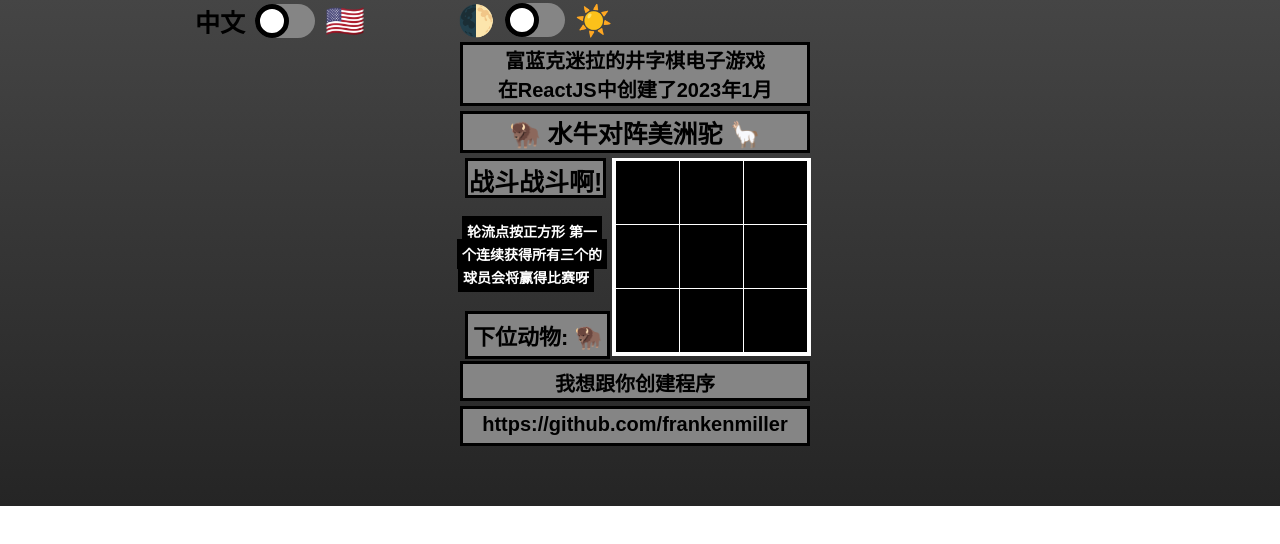
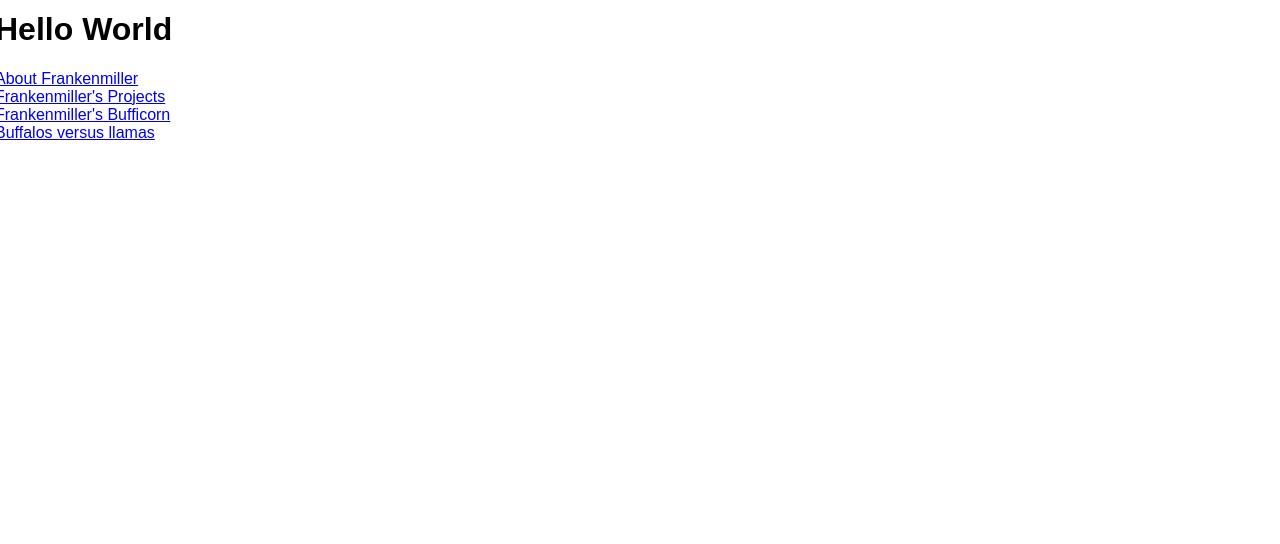
Before and after one commit to frankenmiller/buffalos-vs-llamas, a React (Create React App) app: page / in a window 1280 px wide. Shown: the top 544 px of the page. Built offline with nearby package versions, Linux system fonts and the light colour scheme.

Commit message:
Added files for about/bufficorn/projects, got links est'd

```diff
--- a/src/index.css
+++ b/src/css/index.css
@@ -283,110 +283,3 @@ p.dark-mode {
 #sunandmoon {
   font-size: 30px;
 }
-
-.dark-mode-container {
-  display: flex;
-  justify-content: center;
-  align-items: center;
-  z-index: 10;
-  transform: translate(-105px, -5px);
-}
-
-.china-container {
-  display: flex;
-  position: absolute;
-  justify-content: center;
-  align-items: center;
-  z-index: 10;
-  transform: translate(200px, -58px);
-}
-
-#switch-script {
-  font-weight: bold;
-  font-size: 25px;
-}
-
-#usflag {
-  font-size: 32px;
-}
-
-.switch {
-  position: relative;
-  display: inline-block;
-  width: 60px;
-  height: 14px;
-}
-
-.switch input {
-  opacity: 0;
-  width: 0;
-  height: 0;
-}
-
-.switch {
-  position: relative;
-  display: inline-block;
-  width: 60px;
-  height: 34px;
-}
-
-.switch input {
-  opacity: 0;
-  width: 0;
-  height: 0;
-}
-
-.slider {
-  position: absolute;
-  cursor: pointer;
-  top: 0;
-  left: 0;
-  right: 0;
-  bottom: 0;
-  background-color: #858585;
-  -webkit-transition: .4s;
-  transition: .4s;
-}
-
-.slider:before {
-  position: absolute;
-  content: "";
-  height: 24px;
-  width: 24px;
-  left: 0px;
-  bottom: 0px;
-  background-color: white;
-  -webkit-transition: .2s;
-  transition: .2s;
-  border: 5px solid black;
-}
-
-.slider:after {
-  background-color: black;
-}
-
-input:checked + .slider {
-  background-color: #000;
-}
-
-input:focus + .slider {
-  box-shadow: 0 0 1px #2196F3;
-}
-
-input:checked + .slider:before {
-  -webkit-transform: translateX(26px);
-  -ms-transform: translateX(26px);
-  transform: translateX(26px);
-}
-
-/* Rounded sliders */
-.slider.round {
-  border-radius: 34px;
-}
-
-.slider.round:before {
-  border-radius: 50%;
-}
-.switch-checkbox {
-  padding: 10px
-}
--- /dev/null
+++ b/src/css/slider.css
@@ -0,0 +1,106 @@
+.dark-mode-container {
+    display: flex;
+    justify-content: center;
+    align-items: center;
+    z-index: 10;
+    transform: translate(-105px, -5px);
+  }
+
+  .china-container {
+    display: flex;
+    position: absolute;
+    justify-content: center;
+    align-items: center;
+    z-index: 10;
+    transform: translate(200px, -58px);
+  }
+
+  #switch-script {
+    font-weight: bold;
+    font-size: 25px;
+  }
+
+  #usflag {
+    font-size: 32px;
+  }
+
+  .switch {
+    position: relative;
+    display: inline-block;
+    width: 60px;
+    height: 14px;
+  }
+
+  .switch input {
+    opacity: 0;
+    width: 0;
+    height: 0;
+  }
+
+  .switch {
+    position: relative;
+    display: inline-block;
+    width: 60px;
+    height: 34px;
+  }
+
+  .switch input {
+    opacity: 0;
+    width: 0;
+    height: 0;
+  }
+
+  .slider {
+    position: absolute;
+    cursor: pointer;
+    top: 0;
+    left: 0;
+    right: 0;
+    bottom: 0;
+    background-color: #858585;
+    -webkit-transition: .4s;
+    transition: .4s;
+  }
+
+  .slider:before {
+    position: absolute;
+    content: "";
+    height: 24px;
+    width: 24px;
+    left: 0px;
+    bottom: 0px;
+    background-color: white;
+    -webkit-transition: .2s;
+    transition: .2s;
+    border: 5px solid black;
+  }
+
+  .slider:after {
+    background-color: black;
+  }
+
+  input:checked + .slider {
+    background-color: #000;
+  }
+
+  input:focus + .slider {
+    box-shadow: 0 0 1px #2196F3;
+  }
+
+  input:checked + .slider:before {
+    -webkit-transform: translateX(26px);
+    -ms-transform: translateX(26px);
+    transform: translateX(26px);
+  }
+
+  /* Rounded sliders */
+  .slider.round {
+    border-radius: 34px;
+  }
+
+  .slider.round:before {
+    border-radius: 50%;
+  }
+  .switch-checkbox {
+    padding: 10px
+  }
--- a/src/index.js
+++ b/src/index.js
@@ -1,11 +1,55 @@
 import React from 'react';
-import ReactDOM from 'react-dom/client';
-import './index.css';
+import { createRoot, ReactDOM } from "react-dom/client";
+import { createBrowserRouter, RouterProvider,
+  Route, Link } from "react-router-dom";
+import './css/index.css';
+import './css/slider.css';
 import App from './App';
+import About from './routes/about'
+import Bufficorn from './routes/bufficorn'
+import Projects from './routes/projects'
 
-const root = ReactDOM.createRoot(document.getElementById('root'));
-root.render(
-  <React.StrictMode>
-    <App />
-  </React.StrictMode>
+const router = createBrowserRouter([
+  {
+    path: "/",
+    element: (
+      <div>
+        <h1>Hello World</h1>
+        <Link to="about">About Frankenmiller</Link>
+        <br />
+        <Link to="projects">Frankenmiller's Projects</Link>
+        <br />
+        <Link to="bufficorn">Frankenmiller's Bufficorn</Link>
+        <br />
+        <Link to="app">Buffalos versus llamas</Link>
+      </div>
+    ),
+  },
+  {
+    path: "app",
+    element: <App />,
+  },
+  {
+    path: "about",
+    element: <About />,
+  },
+  {
+    path: "projects",
+    element: <Projects />,
+  },
+  {
+    path: "bufficorn",
+    element: <Bufficorn />,
+  },
+]);
+
+// const root = ReactDOM.createRoot(document.getElementById('root'));
+// root.render(
+//   <React.StrictMode>
+//     <App />
+//   </React.StrictMode>
+// );
+
+createRoot(document.getElementById("root")).render(
+  <RouterProvider router={router} />
 );
--- /dev/null
+++ b/src/routes/about.js
@@ -0,0 +1,11 @@
+import React from "react";
+
+function About () {
+    return (
+        <div>
+            <h1>About Frankenmiller</h1>
+        </div>
+    )
+}
+
+export default About;
--- /dev/null
+++ b/src/routes/bufficorn.js
@@ -0,0 +1,11 @@
+import React from "react";
+
+function Bufficorn () {
+    return (
+        <div>
+            <h1>Frankenmiller's Bufficorn</h1>
+        </div>
+    )
+}
+
+export default Bufficorn;
--- /dev/null
+++ b/src/routes/projects.js
@@ -0,0 +1,11 @@
+import React from "react";
+
+function Projects () {
+    return (
+        <div>
+            <h1>Frankenmiller's Projects</h1>
+        </div>
+    )
+}
+
+export default Projects;
```
Also changed, not shown: src/components/navbar.js (added).
